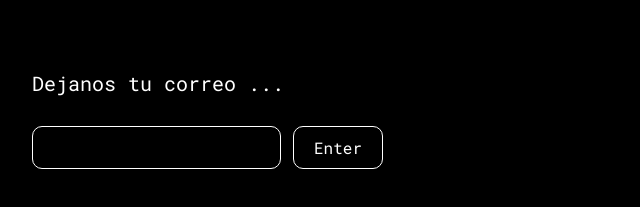
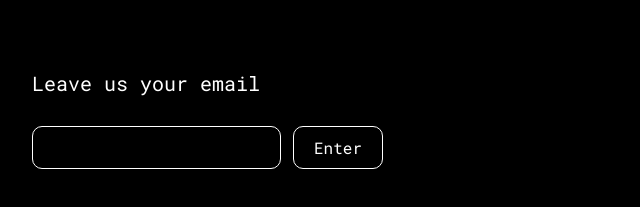
Before and after one commit to front-end-fundamentals-2025/fef-project-group-41, a plain HTML site: page cart.html in a window 1280 px wide. Shown: the part 863-1070 px from the top of the page, 8-648 px from the left. Drawn offline with Linux system fonts and the light colour scheme; a web font is replaced by a local one.

Commit message:
Final corrections

```diff
--- a/cart.html
+++ b/cart.html
@@ -77,11 +77,10 @@
   </main>
 
 
-    <footer>
-      <p>Dejanos tu correo ...</p>
-      <input type="text" />
-      <button>Enter</button>
-
-    </footer>
+  <footer>
+    <p>Leave us your email</p>
+    <input type="text" />
+    <button>Enter</button>
+  </footer>
   </body>
 </html>
```
